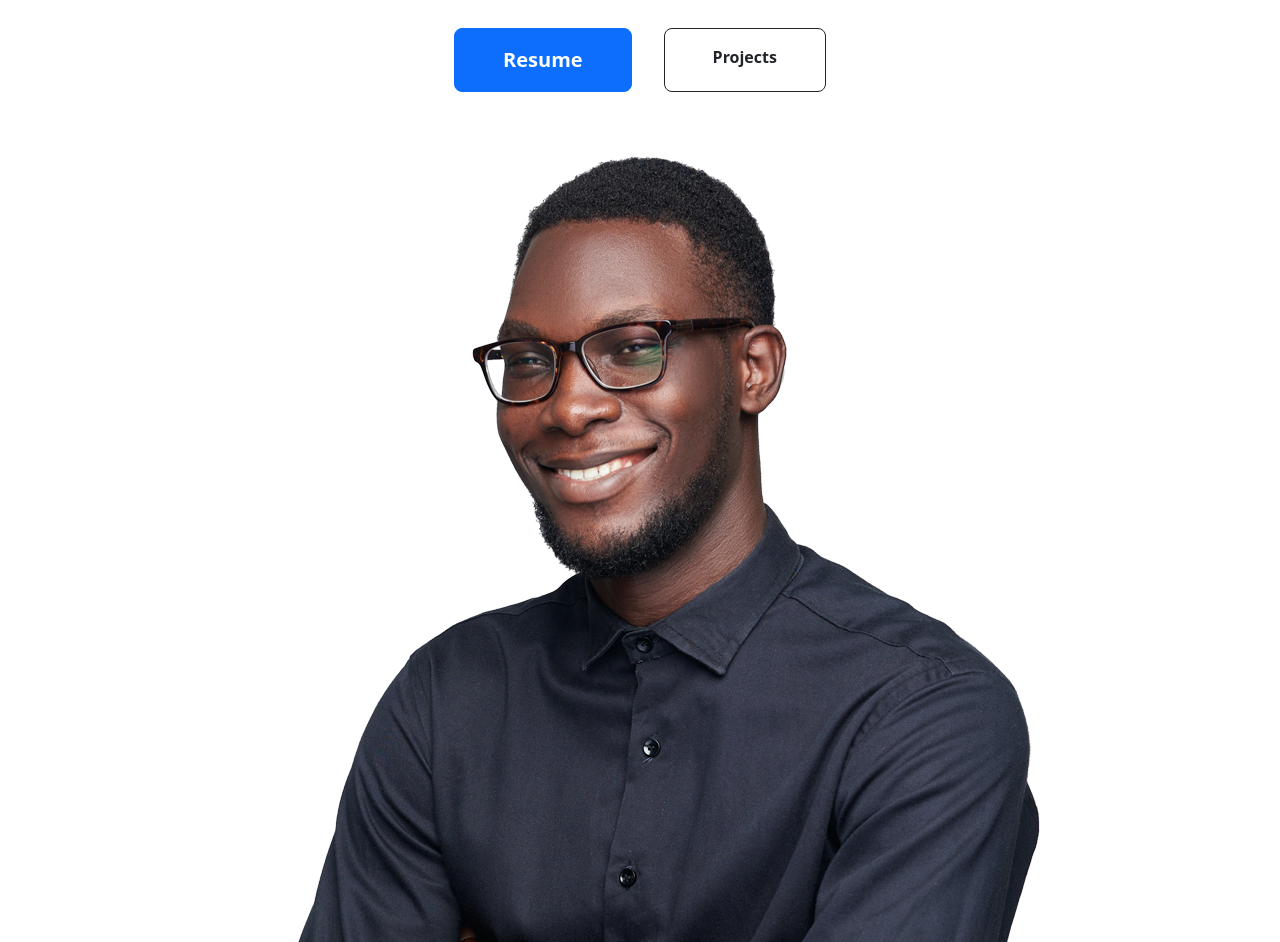
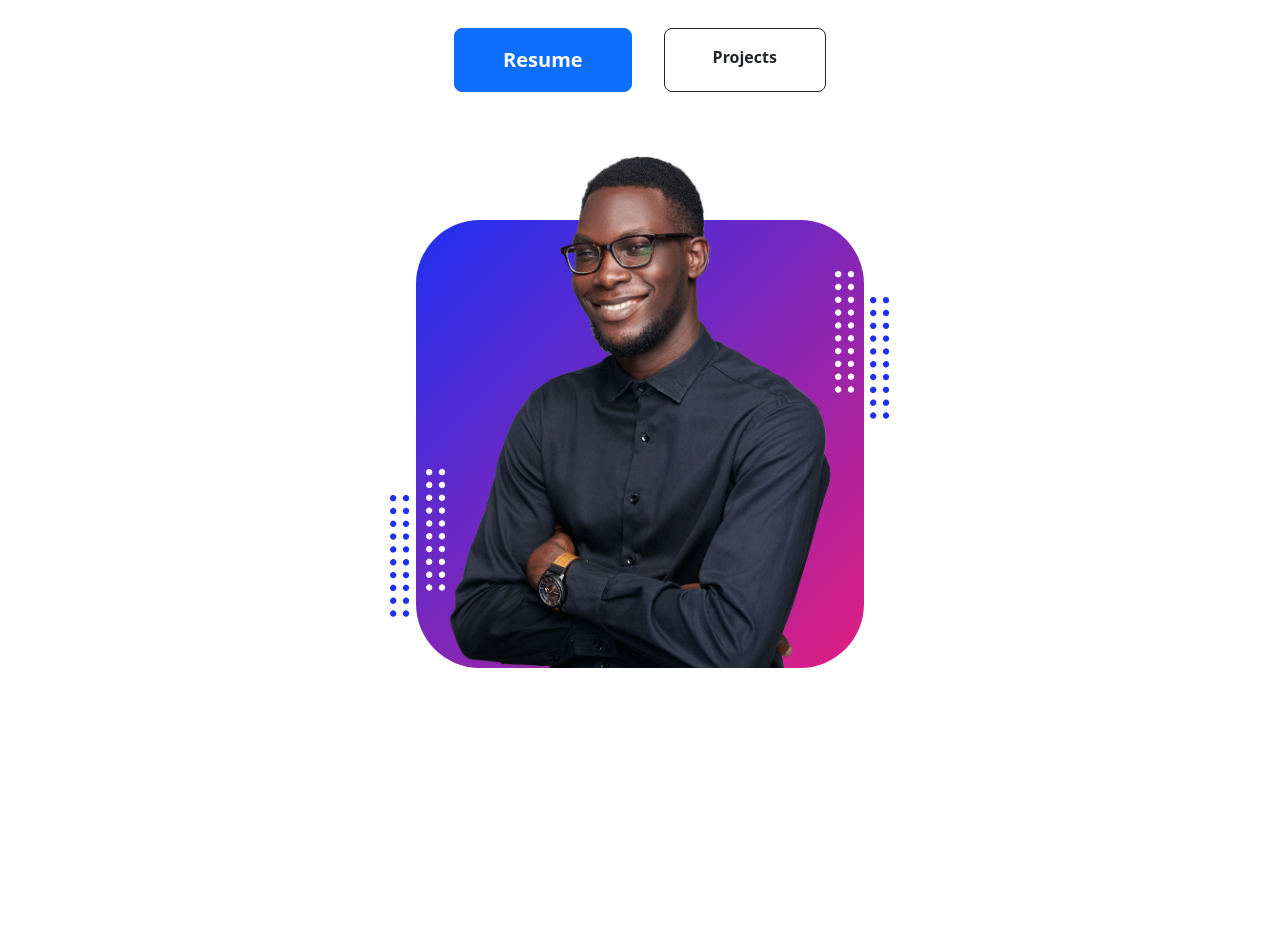
Before and after one commit to Bharat-Dua/Theme-preview, a plain HTML site: page index.html in a window 1280 px wide. Shown: the part 307-1249 px from the top of the page. After the commit the page ends 1071 px from the top, so only its background shows below. Drawn offline with nearby package versions, Linux system fonts and the light colour scheme.

```diff
--- a/style.css
+++ b/style.css
@@ -3,3 +3,175 @@
   padding: 0;
   box-sizing: border-box;
 }
+
+/* :root {
+} */
+
+.nav-link:hover {
+  color: rgba(0, 0, 0, 0.7);
+}
+
+.bg-gradient-primary-to-secondary {
+  background: linear-gradient(135deg, #1e30f3 0%, #e21e80 100%);
+}
+
+.text-gradient {
+  background: -webkit-linear-gradient(315deg, #1e30f3 0%, #e21e80 100%);
+  -webkit-background-clip: text;
+  -webkit-text-fill-color: transparent;
+}
+
+.profile {
+  position: relative;
+  height: 75vw;
+  width: 75vw;
+  border-radius: 5vw;
+  margin-top: 5vw;
+  max-height: 40rem;
+  max-width: 40rem;
+}
+.profile .profile-img {
+  height: 80vw;
+  max-height: 45rem;
+  position: absolute;
+  bottom: 0;
+  left: 50%;
+  transform: translateX(-50%);
+}
+.profile .dots-1 {
+  position: absolute;
+  width: 3vw;
+  right: 1.5vw;
+  top: 4vw;
+}
+.profile .dots-1 svg {
+  fill: #fff;
+}
+.profile .dots-2 {
+  position: absolute;
+  width: 3vw;
+  right: -4vw;
+  top: 6.05vw;
+}
+.profile .dots-2 svg {
+  fill: #1e30f3;
+}
+.profile .dots-3 {
+  position: absolute;
+  width: 3vw;
+  left: 1.5vw;
+  bottom: 6.05vw;
+}
+.profile .dots-3 svg {
+  fill: #fff;
+}
+.profile .dots-4 {
+  position: absolute;
+  width: 3vw;
+  left: -4vw;
+  bottom: 4vw;
+}
+.profile .dots-4 svg {
+  fill: #1e30f3;
+}
+
+@media (min-width: 576px) {
+  .profile {
+    height: 60vw;
+    width: 60vw;
+  }
+  .profile .profile-img {
+    height: 65vw;
+  }
+  .profile .dots-1 {
+    width: 3vw;
+    right: 1.5vw;
+  }
+  .profile .dots-2 {
+    width: 3vw;
+    right: -4vw;
+  }
+  .profile .dots-3 {
+    width: 3vw;
+    left: 1.5vw;
+  }
+  .profile .dots-4 {
+    width: 3vw;
+    left: -4vw;
+  }
+}
+@media (min-width: 768px) {
+  .profile {
+    height: 50vw;
+    width: 50vw;
+  }
+  .profile .profile-img {
+    height: 55vw;
+  }
+  .profile .dots-1 {
+    width: 3vw;
+    right: 1.5vw;
+  }
+  .profile .dots-2 {
+    width: 3vw;
+    right: -4vw;
+  }
+  .profile .dots-3 {
+    width: 3vw;
+    left: 1.5vw;
+  }
+  .profile .dots-4 {
+    width: 3vw;
+    left: -4vw;
+  }
+}
+@media (min-width: 992px) {
+  .profile {
+    height: 40vw;
+    width: 40vw;
+  }
+  .profile .profile-img {
+    height: 45vw;
+  }
+  .profile .dots-1 {
+    width: 1.5vw;
+    right: 0.75vw;
+  }
+  .profile .dots-2 {
+    width: 1.5vw;
+    right: -2vw;
+  }
+  .profile .dots-3 {
+    width: 1.5vw;
+    left: 0.75vw;
+  }
+  .profile .dots-4 {
+    width: 1.5vw;
+    left: -2vw;
+  }
+}
+@media (min-width: 1200px) {
+  .profile {
+    height: 35vw;
+    width: 35vw;
+  }
+  .profile .profile-img {
+    height: 40vw;
+  }
+  .profile .dots-1 {
+    width: 1.5vw;
+    right: 0.75vw;
+  }
+  .profile .dots-2 {
+    width: 1.5vw;
+    right: -2vw;
+  }
+  .profile .dots-3 {
+    width: 1.5vw;
+    left: 0.75vw;
+  }
+  .profile .dots-4 {
+    width: 1.5vw;
+    left: -2vw;
+  }
+}
```
